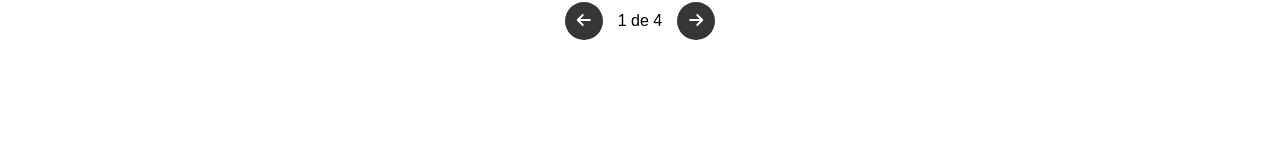
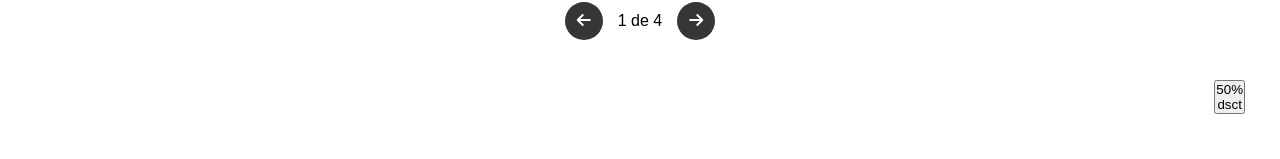
Before and after one commit to MarPrieto7/mataplantas, a React (Create React App) app: page /Products in a window 1280 px wide. Shown: the part 759-918 px from the top of the page. Built offline with nearby package versions, Linux system fonts and the light colour scheme.

Commit message:
cambios total

```diff
--- a/src/page/Products.jsx
+++ b/src/page/Products.jsx
@@ -123,7 +123,7 @@ const Pagination = () => {
         ¡A qué esperas para obtener tu descuento!
       </h3>
 </div>
-<div><button class="btn" onClick={() => navigate('/Login')}>50% dsct</button></div>
+<div><button class="btnn" onClick={() => navigate('/Login')}>50% dsct</button></div>
 
 </section>
     </section>
```
